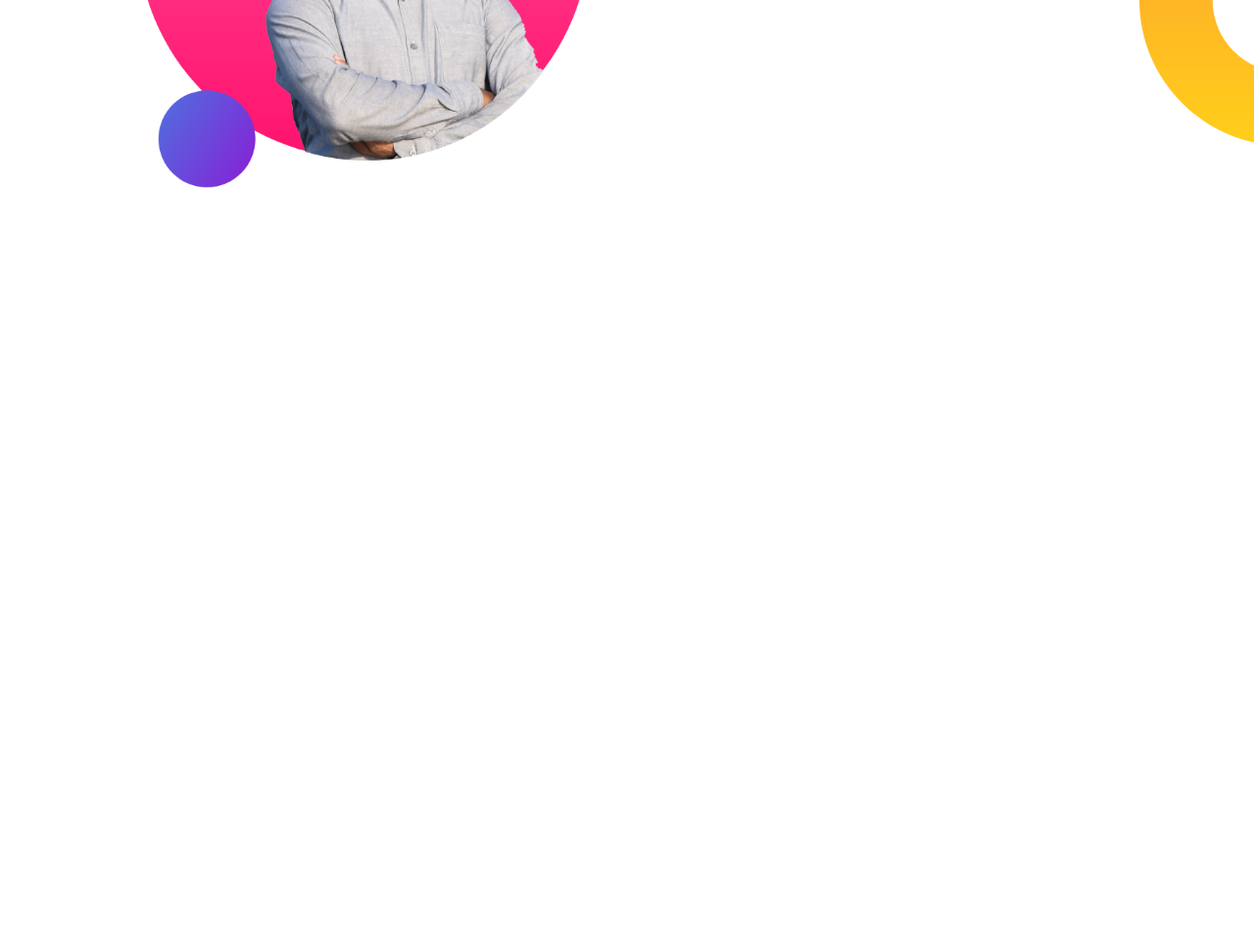
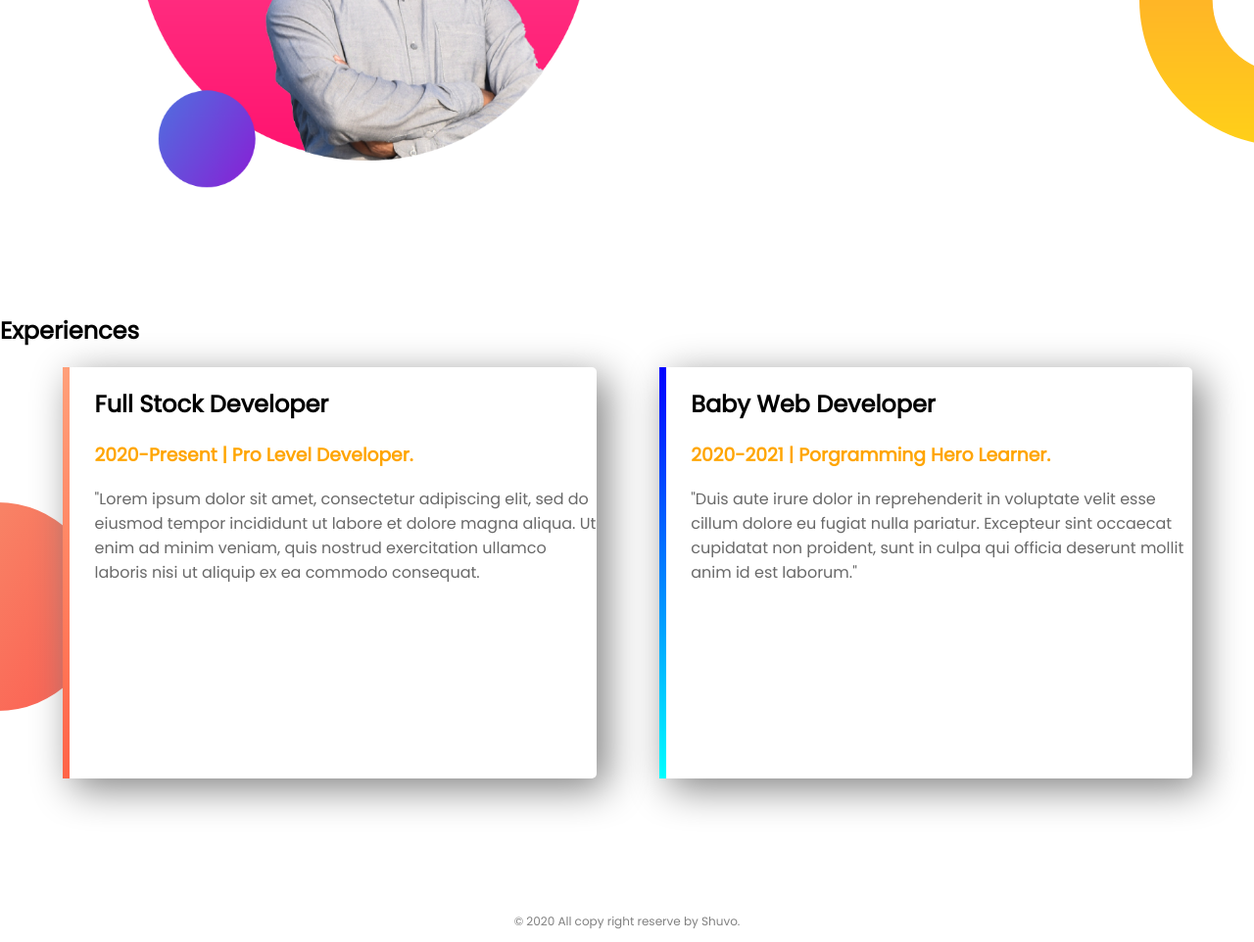
Before and after one commit to imrulkayesshuvo/web-protfolio, a plain HTML site: page index.html in a window 1280 px wide. Shown: the part 900-1862 px from the top of the page at 98% size. Before the commit the page ends 1200 px from the top, so only its background shows below. Drawn offline with Linux system fonts and the light colour scheme.

Commit message:
finished my first website.

```diff
--- a/index.html
+++ b/index.html
@@ -11,7 +11,7 @@
     <section class="top-banner">
     <div class="half-width">
         <h1>Welcome To</h1>
-        <h1><span class="name-highlight">Shuvo</span> Website</h1>
+        <h1><span class="orange-highlight">Shuvo</span> Website</h1>
         <h3>World Class Web Developer</h3>
         <p>"Lorem ipsum dolor sit amet, consectetur adipiscing elit, sed do eiusmod tempor incididunt ut labore et dolore magna aliqua. Ut enim ad minim veniam, quis nostrud exercitation ullamco laboris nisi ut aliquip ex ea commodo consequat. Duis aute irure dolor in reprehenderit in voluptate velit esse cillum dolore eu fugiat nulla pariatur. Excepteur sint occaecat cupidatat non proident, sunt in culpa qui officia deserunt mollit anim id est laborum."</p>
         <a class="link-button" target="_blank" href="https://www.linkedin.com/in/imrulkayesshuvo/">Hire Me</a>
@@ -26,11 +26,28 @@
         </div>
         <div class="half-width">
             <h2>Big Dream</h2>
-            <h3>Became a web developer.</h3>
+            <h3 >Became a web developer.</h3>
             <p>"Lorem ipsum dolor sit amet, consectetur adipiscing elit, sed do eiusmod tempor incididunt ut labore et dolore magna aliqua. Ut enim ad minim veniam, quis nostrud exercitation ullamco laboris nisi ut aliquip ex ea commodo consequat.</p>
             <a target="_blank" class="link-button"href="https://www.linkedin.com/in/imrulkayesshuvo/">Download CV</a>
         </div>
 
     </section>
+    <section class="experience-area">
+        <h2>Experiences</h2>
+        <div id="full-stack" class="half-width single-experience">
+            <h2>Full Stock Developer</h2>
+            <h3 class="orange-highlight">2020-Present | Pro Level Developer. </h3>
+            <p>"Lorem ipsum dolor sit amet, consectetur adipiscing elit, sed do eiusmod tempor incididunt ut labore et dolore magna aliqua. Ut enim ad minim veniam, quis nostrud exercitation ullamco laboris nisi ut aliquip ex ea commodo consequat.</p>
+        </div>
+        <div id="baby-web" class="half-width single-experience">
+            <h2>Baby Web Developer</h2>
+            <h3 class="orange-highlight">2020-2021 | Porgramming Hero Learner.</h3>
+            <p>"Duis aute irure dolor in reprehenderit in voluptate velit esse cillum dolore eu fugiat nulla pariatur. Excepteur sint occaecat cupidatat non proident, sunt in culpa qui officia deserunt mollit anim id est laborum."</p>
+        </div>
+
+    </section>
+    <footer>
+      <p>© 2020 All copy right reserve by Shuvo.</p>
+    </footer>
 </body>
 </html>
--- a/style.css
+++ b/style.css
@@ -8,7 +8,10 @@ h1{
 h2{
     font-size: 40 px;
 }
-.name-highlight{
+p{
+    color:dimgrey;
+}
+.orange-highlight{
     color: orange;
 }
 .half-width{
@@ -42,3 +45,29 @@ section{
     background-repeat: no-repeat;
     background-position: right;
 }
+.single-experience{
+    box-shadow: 10px 10px 40px gray;
+    border-radius: 5px;
+    height: 70%;
+    background-color: white;
+}
+.experience-area{
+    background-image: url("images/exp-bg.png");
+    background-repeat: no-repeat;
+    background-position: left;
+}
+#full-stack{
+    border-left: 7px solid;
+    border-image:linear-gradient(180deg, lightsalmon, tomato );
+    border-image-slice:1;
+}
+#baby-web{
+    border-left: 7px solid;
+    border-image: linear-gradient(180deg, blue, cyan );
+    border-image-slice: 1;
+}
+footer p{
+    font-size: 12px;
+    color: grey;
+    text-align: center;
+}
```
